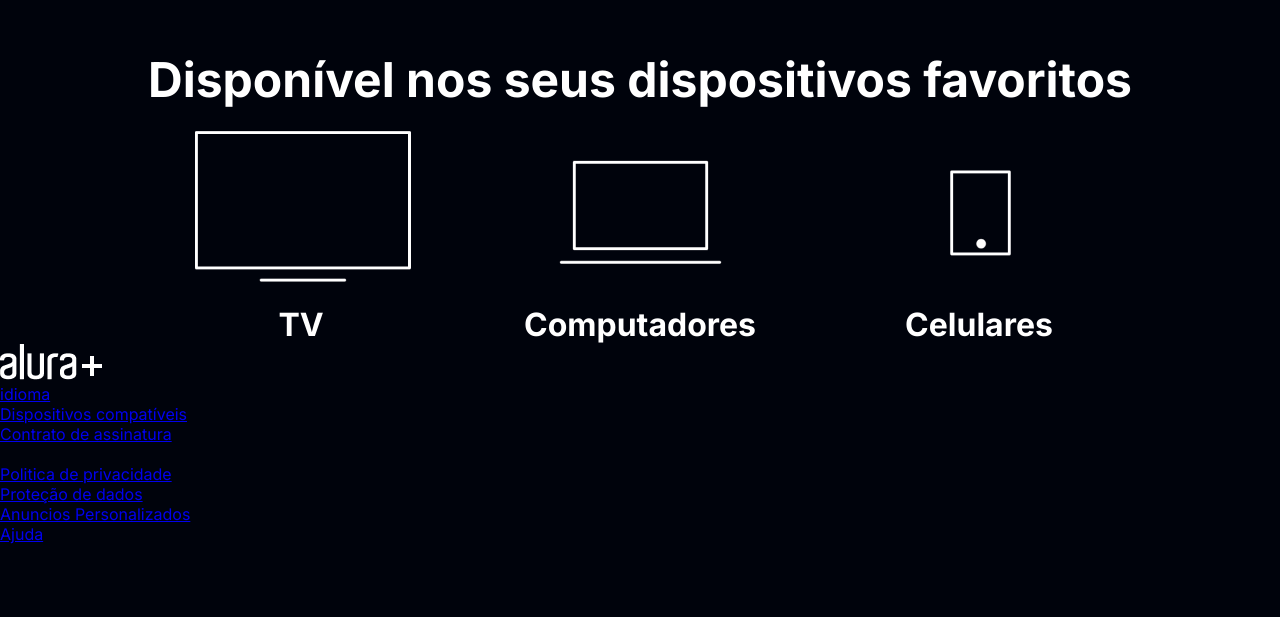
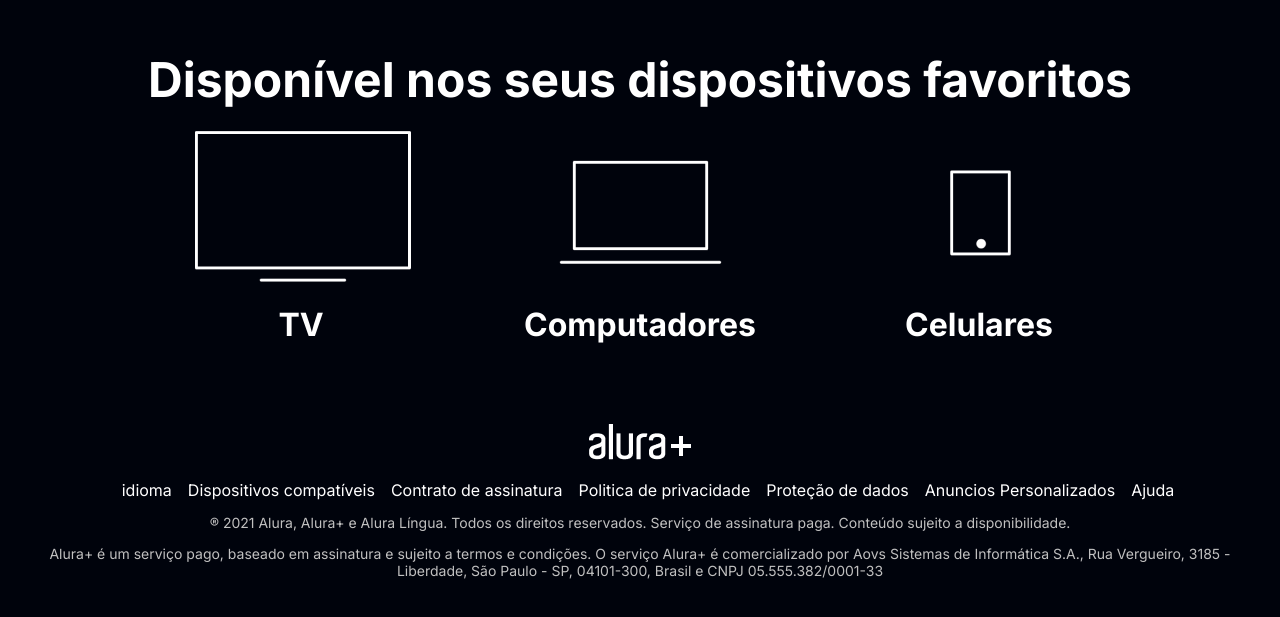
Before and after one commit to sonncoachella/Alura-Plus, a plain HTML site: page index.html in a window 1280 px wide. Shown: the part 3150-3767 px from the top of the page. Before the commit the page ends 3694 px from the top, so only its background shows below. Drawn offline with Linux system fonts and the light colour scheme.

Commit message:
projeto final

```diff
--- a/index.html
+++ b/index.html
@@ -78,6 +78,7 @@
 
     <footer class="rodape">
         <img src="img/Logo.png" alt="" class="rodape__logo">
+
         <ul class="rodape__lista">
             <li class="lista__link">
 
@@ -92,8 +93,8 @@
                 <a href="#">Contrato de assinatura</a>
             </li>
 
-            <li class="lista__link"></li>
-            <a href="#">Politica de privacidade</a>
+            <li class="lista__link"><a href="#">Politica de privacidade</a>
+            </li>
 
             <li class="lista__link">
                 <a href="#">Proteção de dados</a>
@@ -107,8 +108,12 @@
                 <a href="#">Ajuda</a>
             </li>
         </ul>
+        <p class="rodape__texto">® 2021 Alura, Alura+ e Alura Língua. Todos os direitos reservados. Serviço de
+            assinatura paga. Conteúdo sujeito a disponibilidade.</p>
 
-
+        <p class="rodape__texto">Alura+ é um serviço pago, baseado em assinatura e sujeito a termos e condições. O
+            serviço Alura+ é comercializado por Aovs Sistemas de Informática S.A., Rua Vergueiro, 3185 - Liberdade, São
+            Paulo - SP, 04101-300, Brasil e CNPJ 05.555.382/0001-33</p>
 
     </footer>
 
--- a/styles.css
+++ b/styles.css
@@ -3,7 +3,8 @@
     --cinza-secundario: #c0c0c0;
     --botao-azul: #167BF7;
     --cor-de-fundo: #00030C;
-    --fonte-principal: 'Inter'
+    --fonte-principal: 'Inter';
+    --botao-azul-efeito: #417ec9;
 
 }
 
@@ -122,3 +123,44 @@ list-style-type: none;
     font-size: 32px;
     color: var(--branco-principal);
 }
+
+.rodape{
+
+    margin: 5em 3em;
+    text-align: center;
+}
+
+.rodape__lista{
+    display: flex;
+    justify-content: center;
+    list-style-type: none;
+    margin-top: 1em;
+}
+
+.lista__link a{
+text-decoration: none;
+color: var(--branco-principal);
+margin-left: 1em;
+}
+
+.rodape__texto {
+    margin: 1em 0;
+    color: var(--cinza-secundario);
+    font-size: 14px;
+}
+
+.lista__link a:hover{
+color: var(--botao-azul);
+
+}
+
+.lista__link a:active{
+color:purple;
+
+}
+
+.container__botao:hover{
+
+    background-color: var(--botao-azul-efeito);
+    color: var(--cor-de-fundo);
+}
```
